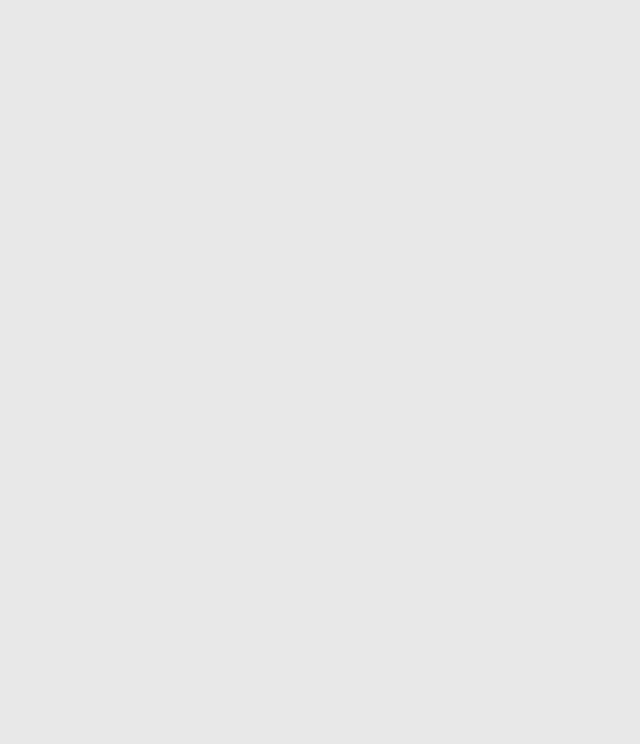
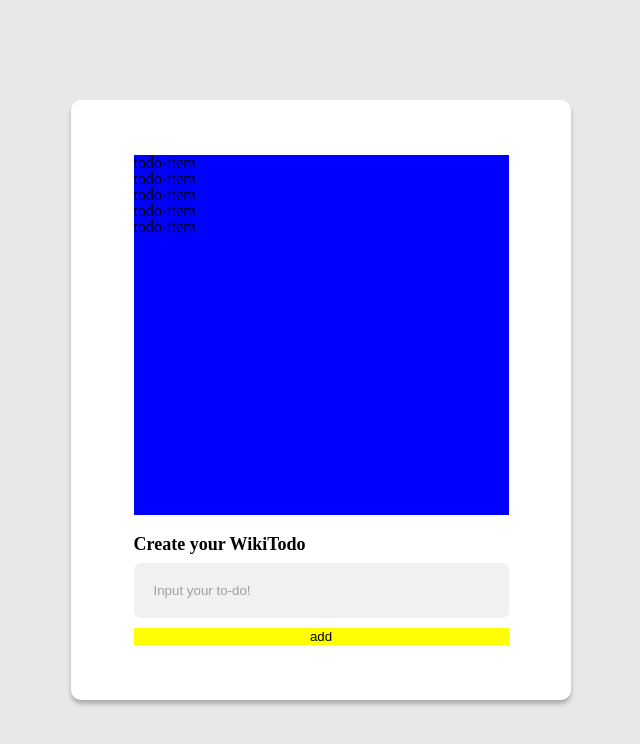
Before and after one commit to kngsujng/WikiTodo, a React (Create React App) app: page / in a window 1280 px wide. Shown: the top 744 px of the page, without its empty margins (319-959 px from the left). Built offline with nearby package versions, Linux system fonts and the light colour scheme.

Commit message:
Design: AddTodo 컴포넌트 마크업

```diff
--- a/src/App.jsx
+++ b/src/App.jsx
@@ -1,3 +1,4 @@
+import Main from './Pages/Main/Main';
 import GlobalStyle from './Style/GlobalStyle';
 import { useState } from 'react';
 
@@ -5,6 +6,7 @@ function App() {
 	return (
 		<>
 			<GlobalStyle />
+			<Main />
 		</>
 	);
 }
--- /dev/null
+++ b/src/Components/AddTodo/AddTodo.jsx
@@ -0,0 +1,18 @@
+import React from 'react';
+import * as S from './AddTodo.style';
+
+export default function AddTodo() {
+	return (
+		<>
+			<S.Wrapper>
+				<label htmlFor="inp_todo">Create your WikiTodo</label>
+				<input
+					type="text"
+					placeholder="Input your to-do!"
+					id="inp_todo"
+				/>
+				<button type="button">add</button>
+			</S.Wrapper>
+		</>
+	);
+}
--- /dev/null
+++ b/src/Components/AddTodo/AddTodo.style.jsx
@@ -0,0 +1,19 @@
+import { styled } from 'styled-components';
+
+export const Wrapper = styled.form`
+	width: 75%;
+	display: flex;
+	flex-direction: column;
+	justify-content: center;
+	label {
+		font-weight: 600;
+		font-size: 18px;
+	}
+	input {
+		margin: 10px 0;
+		padding: 20px;
+		border-radius: 7px;
+		border: none;
+		background-color: #f1f1f1;
+	}
+`;
--- /dev/null
+++ b/src/Components/TodoList/TodoList.jsx
@@ -0,0 +1,18 @@
+import React from 'react';
+import * as S from './TodoList.style';
+
+export default function TodoList() {
+	return (
+		<>
+			<S.Wrapper>
+				<ul>
+					<li>todo-item</li>
+					<li>todo-item</li>
+					<li>todo-item</li>
+					<li>todo-item</li>
+					<li>todo-item</li>
+				</ul>
+			</S.Wrapper>
+		</>
+	);
+}
--- /dev/null
+++ b/src/Components/TodoList/TodoList.style.jsx
@@ -0,0 +1,8 @@
+import { styled } from 'styled-components';
+
+export const Wrapper = styled.section`
+	margin-bottom: 20px;
+	width: 75%;
+	height: 60%;
+	background-color: blue;
+`;
--- /dev/null
+++ b/src/Pages/Main/Main.jsx
@@ -0,0 +1,22 @@
+import React from 'react';
+import TodoList from '../../Components/TodoList/TodoList';
+import AddTodo from '../../Components/AddTodo/AddTodo';
+import * as S from './Main.style';
+
+export default function Main() {
+	return (
+		<>
+			<S.Wrapper>
+				{/* <header>
+					<h1>Get Organized Your Life!</h1>
+					<p>
+						WikiTodo is a simple and effective to-do list and task manager app
+						which helps you manage time.
+					</p>
+				</header> */}
+				<TodoList />
+				<AddTodo />
+			</S.Wrapper>
+		</>
+	);
+}
--- /dev/null
+++ b/src/Pages/Main/Main.style.jsx
@@ -0,0 +1,17 @@
+import { styled } from 'styled-components';
+
+export const Wrapper = styled.section`
+	position: absolute;
+	top: 50%;
+	left: 50%;
+	transform: translate(-50%, -50%);
+	display: flex;
+	flex-direction: column;
+	justify-content: center;
+	align-items: center;
+	width: 500px;
+	height: 600px;
+	background-color: #fff;
+	border-radius: 10px;
+	box-shadow: 0px 4px 4px 0px #00000040;
+`;
--- a/src/Style/GlobalStyle.jsx
+++ b/src/Style/GlobalStyle.jsx
@@ -13,12 +13,16 @@ const GlobalStyle = createGlobalStyle`
         text-decoration : none;
         color : inherit;
     }
-
     button{
         border : none;
         cursor : pointer;
+        background-color: yellow;
     }
-
+    input{
+        &::placeholder{
+            color: #9F9F9F;
+        }
+    }
 `;
 
 export default GlobalStyle;
```
